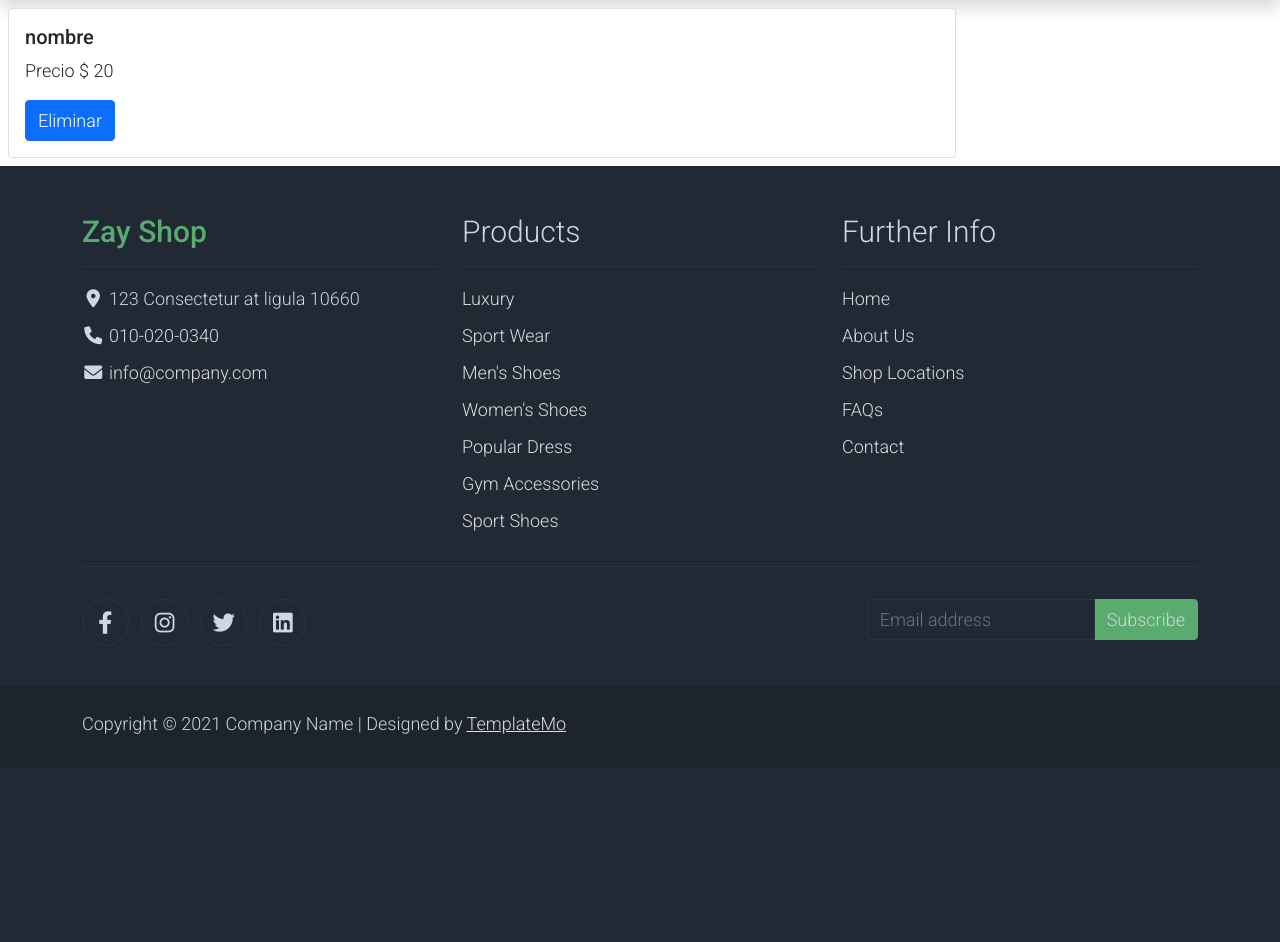
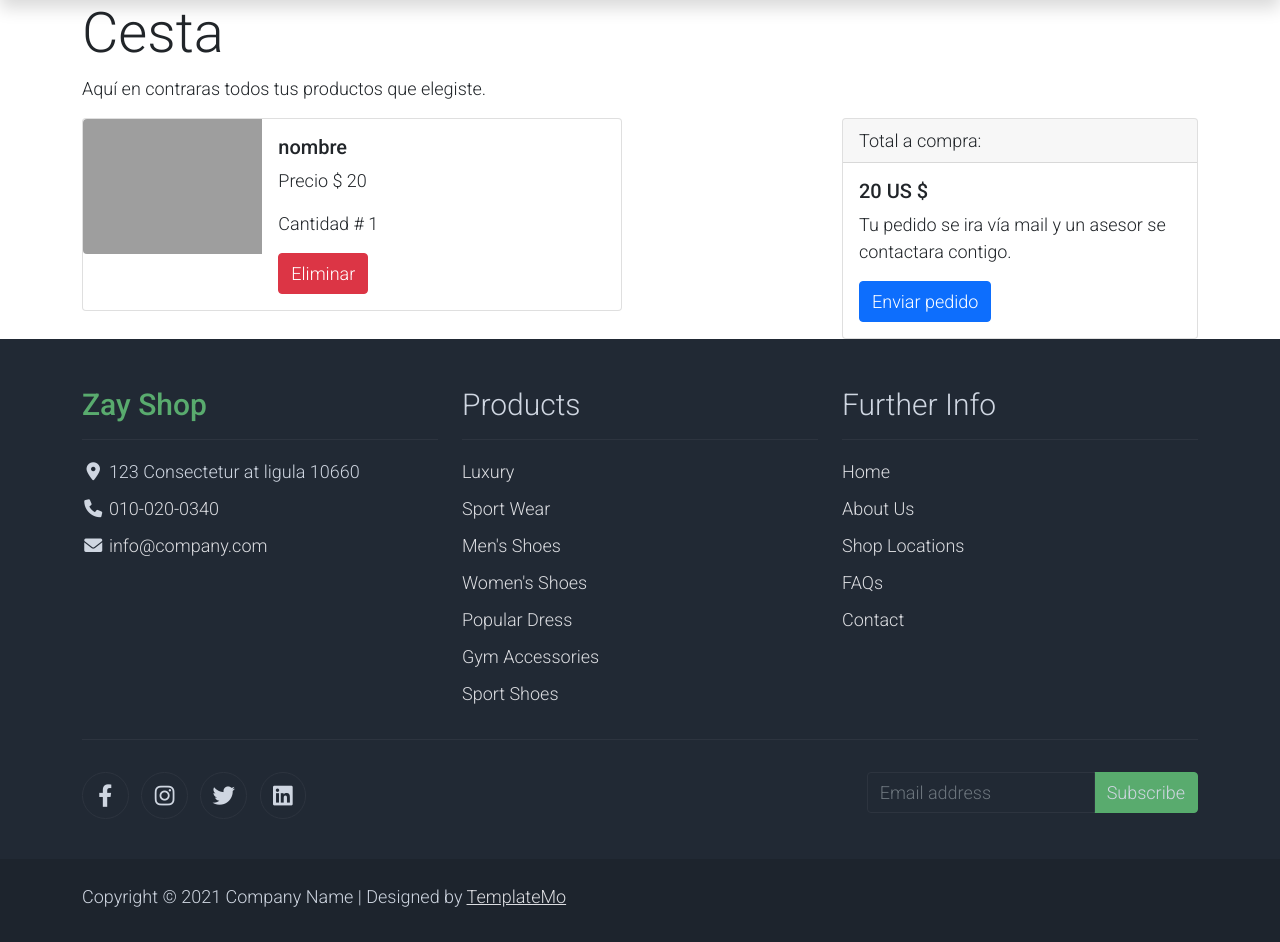
Before and after one commit to jfreakp/blackswan, a Django app: page /carrito in a window 1280 px wide. Shown: the part 150-1092 px from the top of the page. Before the commit the page ends 884 px from the top, so only its background shows below. Run offline with Django 4.2, Linux system fonts and the light colour scheme; data comes from the database, SQL or seed files in the repository; some libraries are stand-ins or nearby versions; grey boxes are pictures that could not be loaded.

Commit message:
Se agrega el carrito de compras, diseño y la programación, funcionando.

```diff
--- a/productos_app/models.py
+++ b/productos_app/models.py
@@ -22,6 +22,7 @@ class Producto(models.Model):
     precio_normal = models.PositiveIntegerField(blank=False)
     precio_oferta = models.PositiveIntegerField(blank=False)
     stock = models.PositiveIntegerField(blank=False,default=1)
+    oferta = models.BooleanField(blank=False,default=False)
     imagen = models.ImageField(upload_to='images/p/',blank=False)
     vigente = models.BooleanField(default=True, blank=False)
 
--- a/productos_app/urls.py
+++ b/productos_app/urls.py
@@ -11,6 +11,7 @@ urlpatterns = [
     path('about/',views.About,name='about'),
     path('contact/',views.Contacto,name='contact'),
     path('shop/',ShopListView.as_view(),name='shop'),
+    #path('buscar/genero/<str:genero>',views.ListarGenero,name='buscar_genero'),
 ]
 
 if settings.DEBUG:
--- a/ventas_app/templates/ventas_app/carrito.html
+++ b/ventas_app/templates/ventas_app/carrito.html
@@ -40,19 +40,47 @@
 </div>
 <hr>
 -->
+<div class="jumbotron jumbotron-fluid">
+  <div class="container">
+    <h1 class="display-4">Cesta</h1>
+    <p class="lead">Aquí en contraras todos tus productos que elegiste.</p>
+  </div>
+</div>
+
+<div class="container">
   <div class="row">
-  <div class="d-flex flex-column justify-content-end">
+    <div class="col-sm-8">
       {% for ca in object_list.carritos %}
-    <div class="p-2">
-      <div class="card w-75">
+      <div class="card mb-3" style="max-width: 540px;">
+        <div class="row g-0">
+          <div class="col-md-4">
+            <img src="media/{{ca.imagen}}" class="img-fluid rounded-start" alt="...">
+          </div>
+          <div class="col-md-8">
             <div class="card-body">
               <h5 class="card-title">{{ca.nombre}}</h5>
               <p class="card-text">Precio $ {{ca.precio}}</p>
-          <a class="btn btn-primary" href="{% url 'eliminar_carrito' ca.id %}" role="button">Eliminar</a>
+              <p class="card-text">Cantidad # {{ca.cantidad}}</p>
+              <a class="btn btn-danger" href="{% url 'eliminar_carrito' ca.id %}" role="button">Eliminar</a>
+            </div>
           </div>
         </div>
       </div>
       {% endfor %}
     </div>
+    <div class="col-sm-4">
+      <div class="card">
+        <div class="card-header">
+          Total a compra:
+        </div>
+        <div class="card-body">
+          <h5 class="card-title">{{object_list.precio_total}} US $</h5>
+          <p class="card-text">Tu pedido se ira vía mail y un asesor se contactara contigo.</p>
+          <a href="#" class="btn btn-primary">Enviar pedido</a>
+        </div>
+      </div>
+
+    </div>
+  </div>
 </div>
 {% endblock %}
--- a/ventas_app/views.py
+++ b/ventas_app/views.py
@@ -1,25 +1,35 @@
+from pickle import NONE
 from django.shortcuts import redirect
 from django.contrib import messages
 from productos_app.models import Carrito, Producto
 from django.views.generic import ListView
+from django.core import serializers
 
 # Create your views here.
 
 def AgregarCarrito(request, producto_id):
     producto = Producto.objects.filter(id=producto_id)
-    carrito = Carrito.objects.filter(id=producto_id).filter(usuario=request.user).first()
-    print(carrito)
-    if(carrito == 'None'):
-        print('Ingreso-----------------------------------------')
-        carrito = Carrito(nombre=producto[0].nombre,imagen=producto[0].imagen, usuario=request.user,cantidad=carrito.cantidad+1,  precio=20)
+    carrito = Carrito.objects.filter(producto=producto_id).filter(usuario=request.user).first()
+
+    print('----------------')
+    print('precio_normal')
+    print(producto[0].precio_normal)
+    print('precio_oferta')
+    print(producto[0].precio_oferta)
+    print('----------------')
+    precio_producto = 0
+    if producto[0].precio_oferta == 0:
+        precio_producto= producto[0].precio_normal
+    else:
+        precio_producto= producto[0].precio_oferta
+    if(carrito is None):
+        carrito = Carrito(nombre=producto[0].nombre,producto=producto_id, imagen=producto[0].imagen, usuario=request.user,cantidad=1,  precio=precio_producto)
         carrito.save()
-        print('inserto')
+        print('Save')
     else:
-        print('Ingreso2-----------------------------------------')
-        carrito = Carrito(nombre=producto[0].nombre,imagen=producto[0].imagen, usuario=request.user,cantidad=1,  precio=20)
+        carrito.cantidad +=1
         carrito.save()
-        print('udate')
-        print('Si existe el producto.')
+        print('update')
     messages.success(request,'Se agrego el producto ')
     return redirect('shop')
 
@@ -37,9 +47,12 @@ class CarritoListView(ListView):
     template_name = 'ventas_app/carrito.html'
     def get_queryset(self):
         carritos = Carrito.objects.filter(activo=False)
+        precio_subtotal = 0
         precio_total = 0
         for i in carritos:
-            precio_total+=i.precio
+            precio_subtotal = 0
+            precio_subtotal=i.precio*i.cantidad
+            precio_total+=precio_subtotal
         context = {'carritos': carritos, 'precio_total': precio_total}
         print(context)
         return context
```
Also changed, not shown: productos_app/templates/productos_app/tienda.html (+18 -20 lines), productos_app/views.py (+12 -6 lines), ventas_app/templates/ventas_app/correo.html (added, +20 -0 lines), productos_app/migrations/0004_producto_oferta.py (added). Lines whose indentation alone changed are shown as unchanged.
